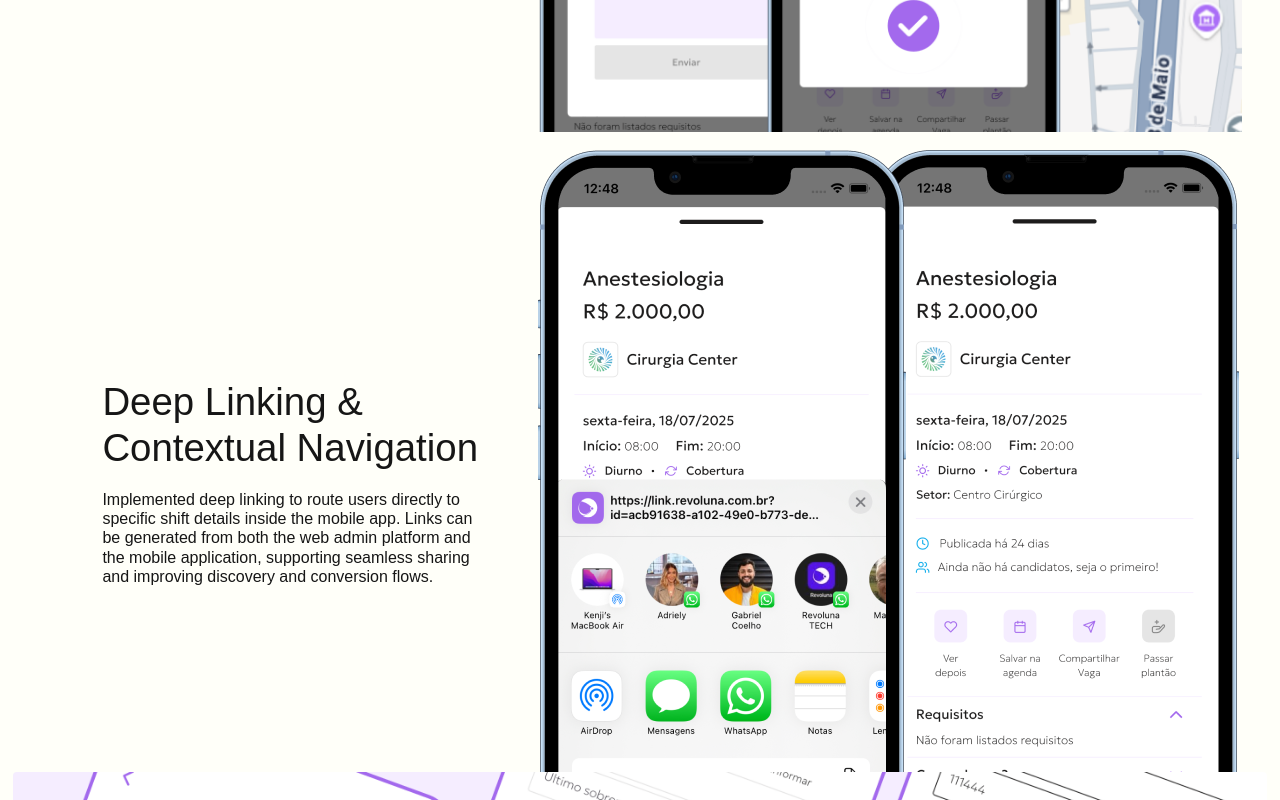
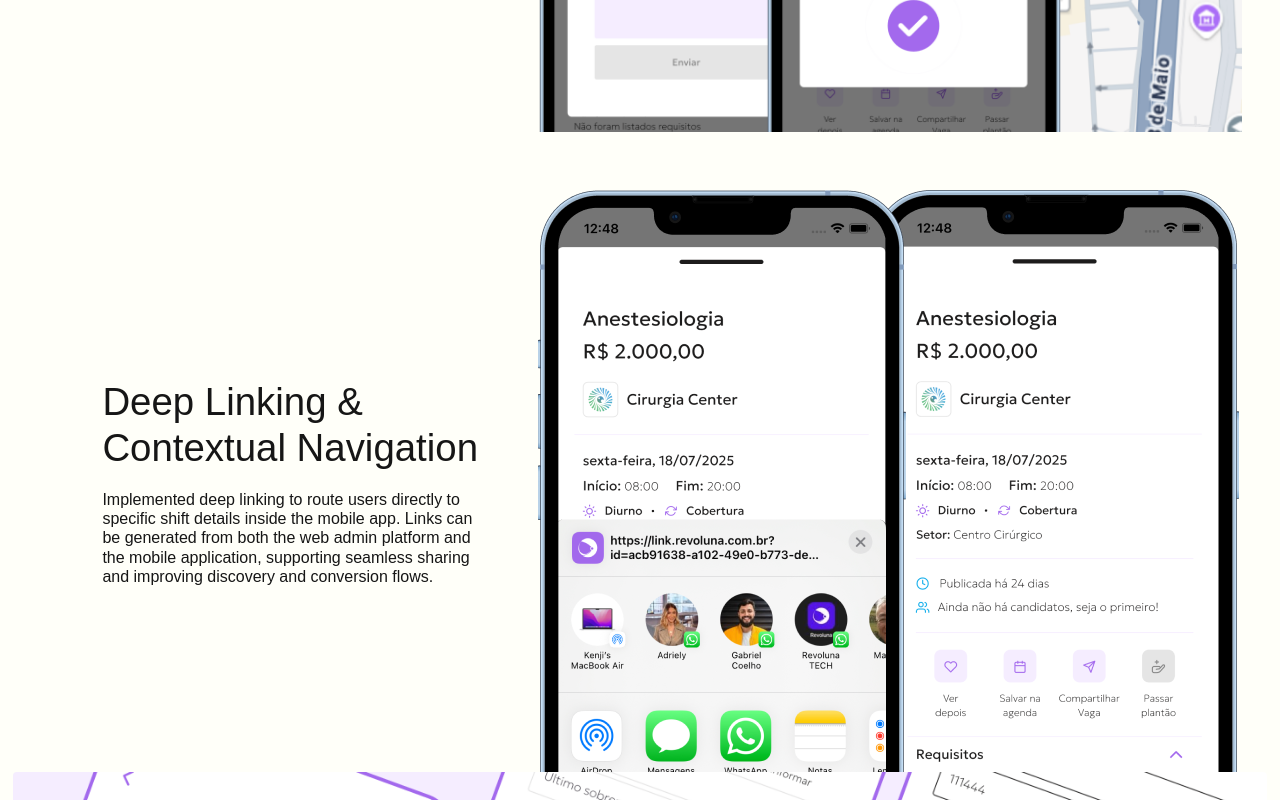
Before and after one commit to kenjimattos/portfolio, a Next.js app: page /work/revoluna in a window 1280 px wide. Shown: the part 5620-6420 px from the top of the page. Built offline with nearby package versions, Linux system fonts and the light colour scheme; a web font is replaced by a local one.

Commit message:
fix: Ajuste layout imagem feature deeplink no case Revoluna

```diff
--- a/app/work/revoluna/page.tsx
+++ b/app/work/revoluna/page.tsx
@@ -378,7 +378,7 @@ export default function RevolunaPage() {
 
       {/* Deep Linking Section */}
       <section
-        className="section w-full content-gap flex overflow-hidden items-center"
+        className="section w-full content-gap flex overflow-hidden justify-between items-center"
         style={{
           height: "clamp(300px, 50vw, 720px)",
         }}
@@ -405,7 +405,7 @@ export default function RevolunaPage() {
           </div>
                     {/* Feature Image */}
           <Image
-            className="translate-y-10"
+            className="translate-y-20"
             style={{
               width: "clamp(200px, 55vw, 800px)",
             }}
```
